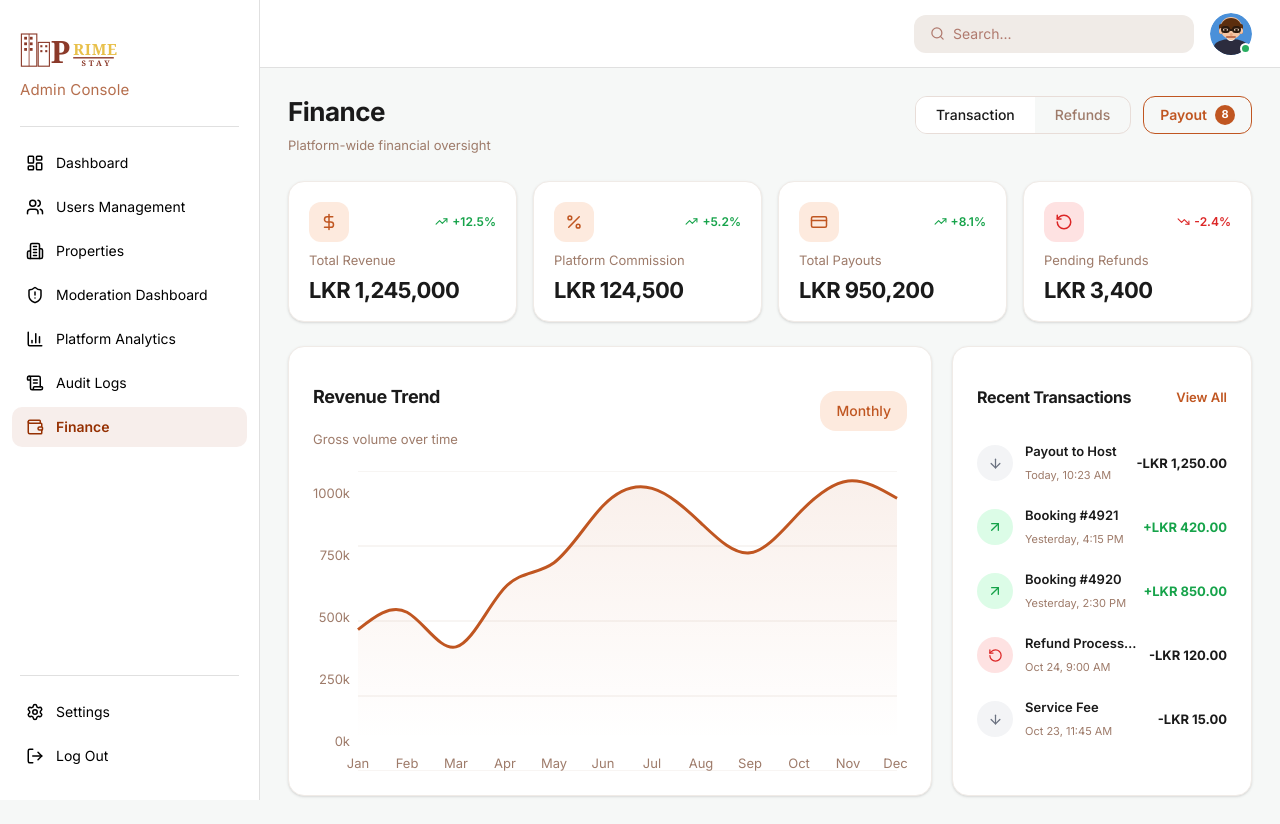
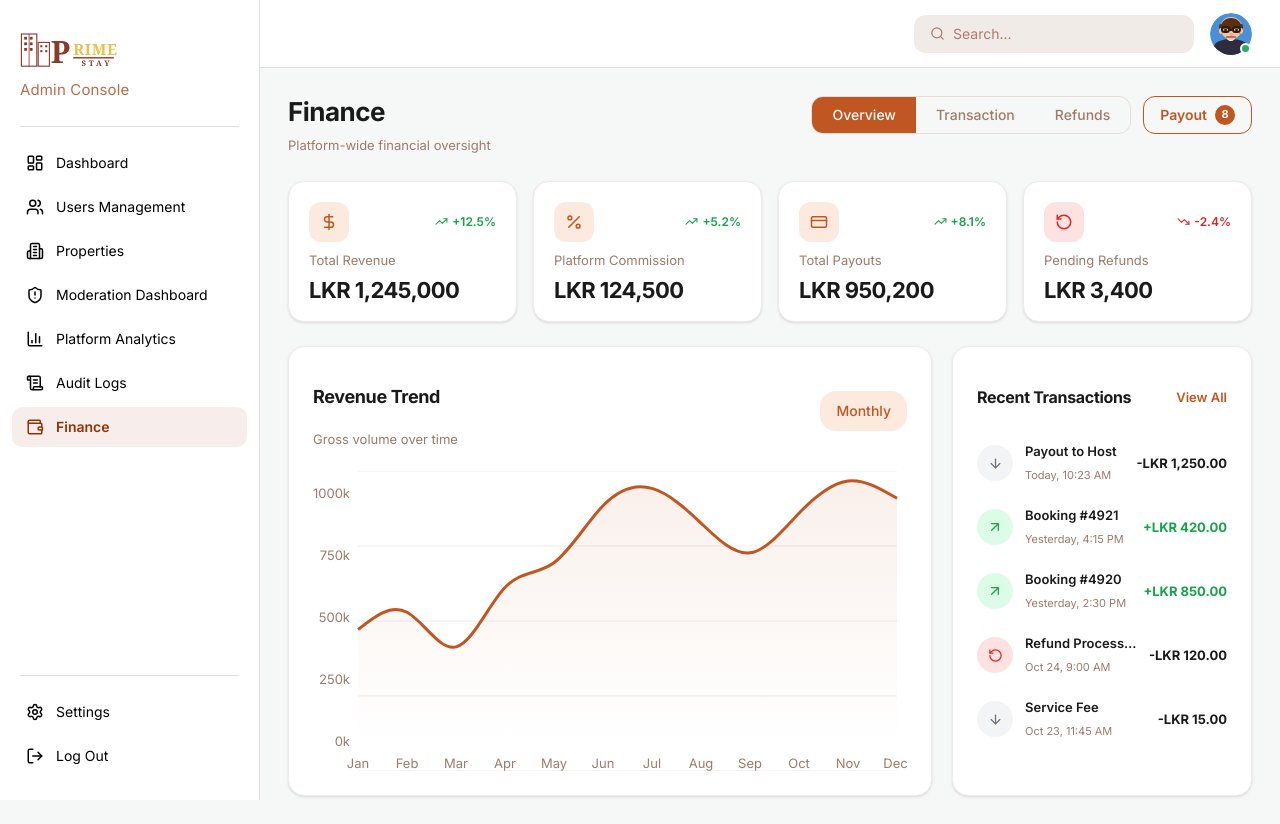
Before and after one commit to Dula0268/b4code-frontend, a Next.js app: page /admin/finance in a window 1280 px wide. Built offline with nearby package versions, Linux system fonts and the light colour scheme.

Commit message:
feat: update finance page with finance-header

```diff
--- a/src/app/admin/finance/page.tsx
+++ b/src/app/admin/finance/page.tsx
@@ -1,5 +1,7 @@
 "use client";
 
+import { useRouter } from "next/navigation";
+import { useState } from "react";
 import AdminPageLayout from "@/components/features/admin/admin-page-layout";
 import RevenueCard from "@/components/features/admin/finance/kpi-cards/revenue-card";
 import PlatformCommissionCard from "@/components/features/admin/finance/kpi-cards/platform-commission-card";
@@ -7,15 +9,18 @@ import TotalPayoutCard from "@/components/features/admin/finance/kpi-cards/total
 import RefundsCard from "@/components/features/admin/finance/kpi-cards/refunds";
 import RevenueTrendChart from "@/components/features/admin/finance/revenue-trend-chart";
 import RecentTransactions from "@/components/features/admin/finance/recent-transaction";
-import { useState } from "react";
+import TransactionTable from "./transaction/transaction-table";
+import RefundTable from "./refund/refund-table";
 
 export default function FinancePage() {
-    const [activeTab, setActiveTab] = useState<"transaction" | "refunds">("transaction");
+  const router = useRouter();
+  const [activeTab, setActiveTab] = useState<
+    "overview" | "transaction" | "refunds"
+  >("overview");
 
   return (
     <AdminPageLayout>
       <div className="flex flex-col gap-6">
-
         {/* ── Page Header ── */}
         <div className="flex items-start justify-between flex-wrap gap-4">
           {/* Title + subtitle */}
@@ -28,14 +33,25 @@ export default function FinancePage() {
             </p>
           </div>
 
-                    {/* Tabs + Payout button */}
+          {/* Tabs + Payout button - Moved to Right */}
           <div className="flex items-center gap-3 flex-wrap">
-                        {/* Transaction / Refunds tabs */}
+            {/* Overview / Transaction / Refunds tabs */}
             <div className="flex items-center border border-[#E8DDD8] rounded-xl overflow-hidden">
               <button
+                onClick={() => setActiveTab("overview")}
+                className={`px-5 py-2 text-sm font-medium transition-colors ${
+                  activeTab === "overview"
+                    ? "bg-[#C05621] text-white"
+                    : "bg-transparent text-[#9E7B6A] hover:bg-[#FAF5F2]"
+                }`}
+              >
+                Overview
+              </button>
+              <button
                 onClick={() => setActiveTab("transaction")}
-                                className={`px-5 py-2 text-sm font-medium transition-colors ${activeTab === "transaction"
-                                        ? "bg-white text-[#1A1A1A]"
+                className={`px-5 py-2 text-sm font-medium transition-colors ${
+                  activeTab === "transaction"
+                    ? "bg-[#C05621] text-white"
                     : "bg-transparent text-[#9E7B6A] hover:bg-[#FAF5F2]"
                 }`}
               >
@@ -43,8 +59,9 @@ export default function FinancePage() {
               </button>
               <button
                 onClick={() => setActiveTab("refunds")}
-                                className={`px-5 py-2 text-sm font-medium transition-colors ${activeTab === "refunds"
-                                        ? "bg-white text-[#1A1A1A]"
+                className={`px-5 py-2 text-sm font-medium transition-colors ${
+                  activeTab === "refunds"
+                    ? "bg-[#C05621] text-white"
                     : "bg-transparent text-[#9E7B6A] hover:bg-[#FAF5F2]"
                 }`}
               >
@@ -53,7 +70,10 @@ export default function FinancePage() {
             </div>
 
             {/* Payout button with badge */}
-                        <button className="flex items-center gap-2 px-4 py-2 rounded-xl border border-[#C05621] text-[#C05621] text-sm font-semibold hover:bg-[#FDEADE] transition-colors">
+            <button
+              onClick={() => router.push("/admin/finance/payout")}
+              className="flex items-center gap-2 px-4 py-2 rounded-xl border border-[#C05621] text-[#C05621] text-sm font-semibold hover:bg-[#FDEADE] transition-colors"
+            >
               Payout
               <span className="w-5 h-5 rounded-full bg-[#C05621] text-white text-[11px] font-bold flex items-center justify-center">
                 8
@@ -62,7 +82,10 @@ export default function FinancePage() {
           </div>
         </div>
 
-                {/* ── KPI Cards ── */}
+        {/* ── Tab Content ── */}
+        {activeTab === "overview" && (
+          <>
+            {/* KPI Cards */}
             <div className="flex gap-4">
               <RevenueCard />
               <PlatformCommissionCard />
@@ -70,12 +93,17 @@ export default function FinancePage() {
               <RefundsCard />
             </div>
 
-                {/* ── Chart + Recent Transactions ── */}
+            {/* Chart + Recent Transactions */}
             <div className="flex gap-5 items-stretch">
               <RevenueTrendChart />
               <RecentTransactions />
             </div>
+          </>
+        )}
 
+        {activeTab === "transaction" && <TransactionTable />}
+
+        {activeTab === "refunds" && <RefundTable />}
       </div>
     </AdminPageLayout>
   );
--- /dev/null
+++ b/src/components/features/admin/finance/finance-header.tsx
@@ -0,0 +1,82 @@
+"use client";
+
+import { useRouter, usePathname } from "next/navigation";
+
+interface FinanceHeaderProps {
+  activeTab?: "overview" | "transaction" | "refunds";
+}
+
+export default function FinanceHeader({ activeTab }: FinanceHeaderProps) {
+  const router = useRouter();
+  const pathname = usePathname();
+
+  const currentTab =
+    activeTab ??
+    (pathname.includes("/refund")
+      ? "refunds"
+      : pathname.includes("/transaction")
+        ? "transaction"
+        : "overview");
+
+  return (
+    <div className="flex items-start justify-between flex-wrap gap-4">
+      {/* Title + subtitle */}
+      <div>
+        <h1 className="text-[26px] font-bold text-[#1A1A1A] leading-tight">
+          Finance
+        </h1>
+        <p className="text-[13px] text-[#9E7B6A] mt-1">
+          Platform-wide financial oversight
+        </p>
+      </div>
+
+      {/* Tabs + Payout button - Moved to Right */}
+      <div className="flex items-center gap-3 flex-wrap">
+        {/* Overview / Transaction / Refunds tabs */}
+        <div className="flex items-center border border-[#E8DDD8] rounded-xl overflow-hidden">
+          <button
+            onClick={() => router.push("/admin/finance")}
+            className={`px-5 py-2 text-sm font-medium transition-colors ${
+              currentTab === "overview"
+                ? "bg-[#C05621] text-white"
+                : "bg-transparent text-[#9E7B6A] hover:bg-[#FAF5F2]"
+            }`}
+          >
+            Overview
+          </button>
+          <button
+            onClick={() => router.push("/admin/finance/transaction")}
+            className={`px-5 py-2 text-sm font-medium transition-colors ${
+              currentTab === "transaction"
+                ? "bg-[#C05621] text-white"
+                : "bg-transparent text-[#9E7B6A] hover:bg-[#FAF5F2]"
+            }`}
+          >
+            Transaction
+          </button>
+          <button
+            onClick={() => router.push("/admin/finance/refund")}
+            className={`px-5 py-2 text-sm font-medium transition-colors ${
+              currentTab === "refunds"
+                ? "bg-[#C05621] text-white"
+                : "bg-transparent text-[#9E7B6A] hover:bg-[#FAF5F2]"
+            }`}
+          >
+            Refunds
+          </button>
+        </div>
+
+        {/* Payout button with badge */}
+        <button
+          onClick={() => router.push("/admin/finance/payout")}
+          className="flex items-center gap-2 px-4 py-2 rounded-xl border border-[#C05621] text-[#C05621] text-sm font-semibold hover:bg-[#FDEADE] transition-colors"
+        >
+          Payout
+          <span className="w-5 h-5 rounded-full bg-[#C05621] text-white text-[11px] font-bold flex items-center justify-center">
+            8
+          </span>
+        </button>
+      </div>
+    </div>
+  );
+}
```
Lines whose indentation alone changed are shown as unchanged.
